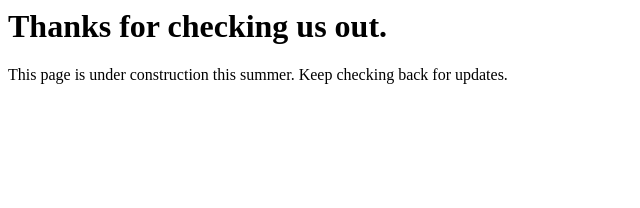
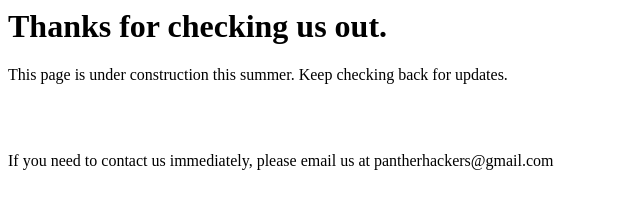
Before and after one commit to PantherHackers/Taylor-McNeil.github.io, a plain HTML site: page index.html in a window 1280 px wide. Shown: the whole page, without its empty margins (0-640 px from the left). Drawn offline with Linux system fonts and the light colour scheme.

Commit message:
Update index.html

```diff
--- a/index.html
+++ b/index.html
@@ -1,5 +1,9 @@
 <DOCTYPE HTML5>
 <html>
+  <header><title> PantherHackers</title> </header>
   <h1> Thanks for checking us out. </h1>
   <p> This page is under construction this summer. Keep checking back for updates. </p>
+  <br>
+  <br>
+  <p> If you need to contact us immediately, please email us at pantherhackers@gmail.com</p>
 </html>
```
